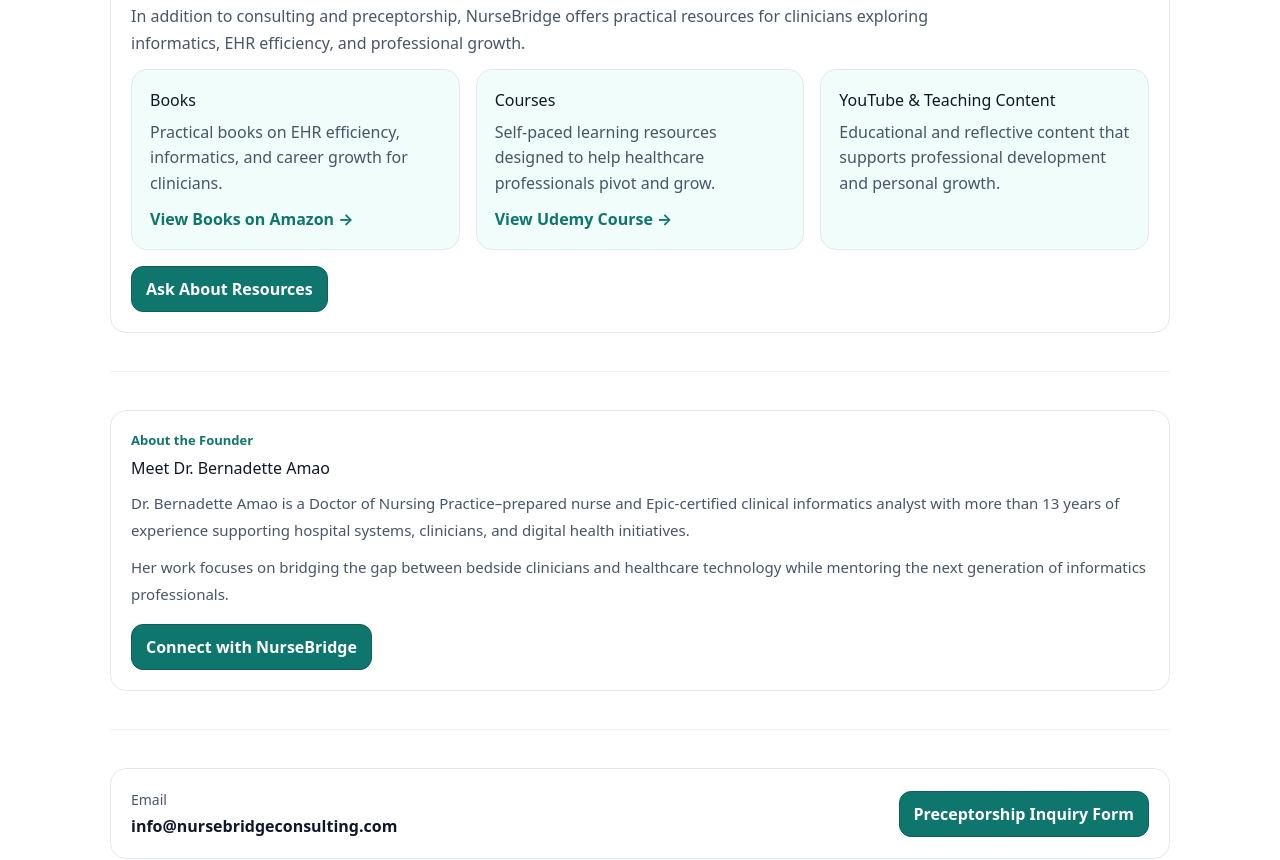
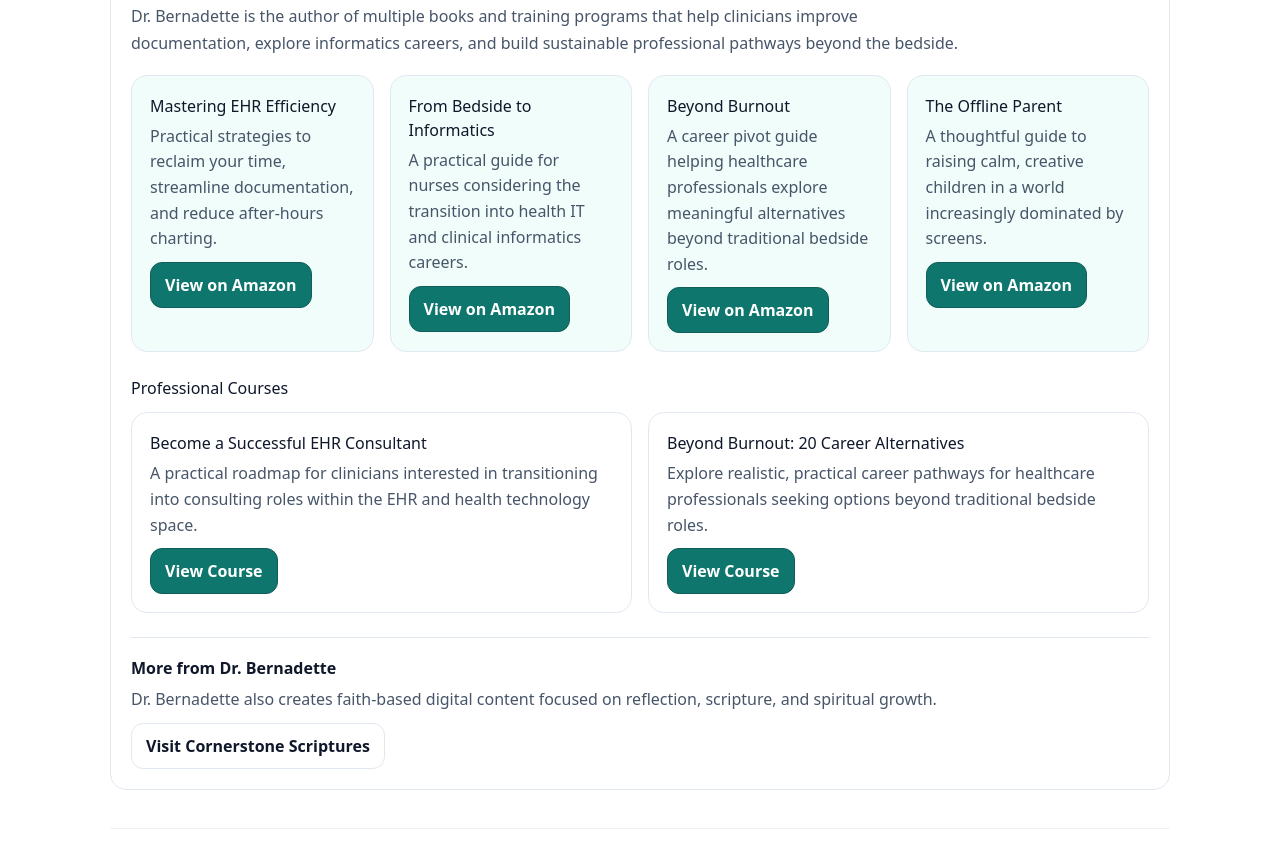
Before and after one commit to bamao33-hub/nursebridge-web, a Next.js app: page / in a window 1280 px wide. Shown: the part 4720-5580 px from the top of the page. Built offline with nearby package versions, Linux system fonts and the light colour scheme.

Commit message:
Update page.tsx

```diff
--- a/app/page.tsx
+++ b/app/page.tsx
@@ -723,7 +723,7 @@ export default function Home() {
 
         <SectionDivider />
 
-        {/* Resources */}
+        {/* Books & Courses */}
 <section>
   <div
     style={{
@@ -734,79 +734,166 @@ export default function Home() {
     }}
   >
     <div style={{ color: TEAL, fontWeight: 800, fontSize: 13, marginBottom: 6 }}>
-              Resources & Learning
+      Books & Courses
     </div>
 
     <h2 style={{ margin: "0 0 10px 0" }}>
-              Explore books, training, and content by Dr. Bernadette
+      Books and training by Dr. Bernadette
     </h2>
 
     <p style={{ color: MUTED, lineHeight: 1.7, marginTop: 0, maxWidth: 850 }}>
-              In addition to consulting and preceptorship, NurseBridge offers practical resources
-              for clinicians exploring informatics, EHR efficiency, and professional growth.
+      Dr. Bernadette is the author of multiple books and training programs that help
+      clinicians improve documentation, explore informatics careers, and build
+      sustainable professional pathways beyond the bedside.
     </p>
+
+    {/* BOOKS */}
+    <div
+      style={{
+        marginTop: 18,
+        display: "grid",
+        gridTemplateColumns: "repeat(auto-fit, minmax(240px, 1fr))",
+        gap: 16,
+      }}
+    >
+      <div style={softCardStyle}>
+        <h3 style={{ margin: "0 0 6px 0" }}>Mastering EHR Efficiency</h3>
+        <p style={{ margin: 0, color: MUTED, lineHeight: 1.6 }}>
+          Practical strategies to reclaim your time, streamline documentation,
+          and reduce after-hours charting.
+        </p>
+        <a
+          href="https://www.amazon.com/dp/B0GQSRTFSD"
+          target="_blank"
+          rel="noreferrer"
+          style={{ ...primaryButtonStyle, marginTop: 10 }}
+        >
+          View on Amazon
+        </a>
+      </div>
+
+      <div style={softCardStyle}>
+        <h3 style={{ margin: "0 0 6px 0" }}>From Bedside to Informatics</h3>
+        <p style={{ margin: 0, color: MUTED, lineHeight: 1.6 }}>
+          A practical guide for nurses considering the transition into health IT
+          and clinical informatics careers.
+        </p>
+        <a
+          href="https://www.amazon.com/dp/B0GQHN3B7G"
+          target="_blank"
+          rel="noreferrer"
+          style={{ ...primaryButtonStyle, marginTop: 10 }}
+        >
+          View on Amazon
+        </a>
+      </div>
+
+      <div style={softCardStyle}>
+        <h3 style={{ margin: "0 0 6px 0" }}>Beyond Burnout</h3>
+        <p style={{ margin: 0, color: MUTED, lineHeight: 1.6 }}>
+          A career pivot guide helping healthcare professionals explore
+          meaningful alternatives beyond traditional bedside roles.
+        </p>
+        <a
+          href="https://www.amazon.com/dp/B0GMC3H74W"
+          target="_blank"
+          rel="noreferrer"
+          style={{ ...primaryButtonStyle, marginTop: 10 }}
+        >
+          View on Amazon
+        </a>
+      </div>
+
+      <div style={softCardStyle}>
+        <h3 style={{ margin: "0 0 6px 0" }}>The Offline Parent</h3>
+        <p style={{ margin: 0, color: MUTED, lineHeight: 1.6 }}>
+          A thoughtful guide to raising calm, creative children in a world
+          increasingly dominated by screens.
+        </p>
+        <a
+          href="https://www.amazon.com/dp/B0F4YK3T25"
+          target="_blank"
+          rel="noreferrer"
+          style={{ ...primaryButtonStyle, marginTop: 10 }}
+        >
+          View on Amazon
+        </a>
+      </div>
+    </div>
+
+    {/* COURSES */}
+    <div style={{ marginTop: 24 }}>
+      <h3 style={{ marginBottom: 12 }}>Professional Courses</h3>
 
       <div
         style={{
           display: "grid",
-                gridTemplateColumns: "repeat(auto-fit, minmax(230px, 1fr))",
+          gridTemplateColumns: "repeat(auto-fit, minmax(260px, 1fr))",
           gap: 16,
-                marginTop: 12,
         }}
       >
-              <div style={softCardStyle}>
-                <h3 style={{ margin: "0 0 8px 0" }}>Books</h3>
+        <div style={cardStyle}>
+          <h4 style={{ margin: "0 0 6px 0" }}>Become a Successful EHR Consultant</h4>
           <p style={{ margin: 0, color: MUTED, lineHeight: 1.6 }}>
-                  Practical books on EHR efficiency, informatics, and career growth for clinicians.
+            A practical roadmap for clinicians interested in transitioning into
+            consulting roles within the EHR and health technology space.
           </p>
+
           <a
-                  href="https://www.amazon.com/author/bernadetteamao"
+            href="https://www.udemy.com/course/become-a-successful-ehr-consultant/"
             target="_blank"
             rel="noreferrer"
-                  style={{
-                    display: "inline-block",
-                    marginTop: 10,
-                    fontWeight: 700,
-                    color: TEAL,
-                    textDecoration: "none",
-                  }}
+            style={{ ...primaryButtonStyle, marginTop: 10 }}
           >
-                  View Books on Amazon →
+            View Course
           </a>
         </div>
 
-              <div style={softCardStyle}>
-                <h3 style={{ margin: "0 0 8px 0" }}>Courses</h3>
+        <div style={cardStyle}>
+          <h4 style={{ margin: "0 0 6px 0" }}>
+            Beyond Burnout: 20 Career Alternatives
+          </h4>
           <p style={{ margin: 0, color: MUTED, lineHeight: 1.6 }}>
-                  Self-paced learning resources designed to help healthcare professionals pivot and grow.
+            Explore realistic, practical career pathways for healthcare
+            professionals seeking options beyond traditional bedside roles.
           </p>
+
           <a
-                  href="https://www.udemy.com/course/become-a-successful-ehr-consultant/?referralCode=FB961F9293A8FCC6FA7E"
+            href="https://www.udemy.com/course/beyond-burnout-20-career-alternatives-for-healthcare-pros/"
             target="_blank"
             rel="noreferrer"
-                  style={{
-                    display: "inline-block",
-                    marginTop: 10,
-                    fontWeight: 700,
-                    color: TEAL,
-                    textDecoration: "none",
-                  }}
+            style={{ ...primaryButtonStyle, marginTop: 10 }}
           >
-                  View Udemy Course →
+            View Course
           </a>
         </div>
-
-              <div style={softCardStyle}>
-                <h3 style={{ margin: "0 0 8px 0" }}>YouTube & Teaching Content</h3>
-                <p style={{ margin: 0, color: MUTED, lineHeight: 1.6 }}>
-                  Educational and reflective content that supports professional development and personal growth.
-                </p>
       </div>
     </div>
 
-            <div style={{ marginTop: 16 }}>
-              <a href="#contact" style={primaryButtonStyle}>
-                Ask About Resources
+    {/* Optional personal content */}
+    <div
+      style={{
+        marginTop: 24,
+        borderTop: `1px solid ${BORDER}`,
+        paddingTop: 18,
+      }}
+    >
+      <div style={{ fontWeight: 700, marginBottom: 6 }}>
+        More from Dr. Bernadette
+      </div>
+
+      <p style={{ color: MUTED, margin: 0, lineHeight: 1.7 }}>
+        Dr. Bernadette also creates faith-based digital content focused on
+        reflection, scripture, and spiritual growth.
+      </p>
+
+      <a
+        href="https://youtube.com/channel/UCwDsZTXsFLFtHQwG4dAwvDQ"
+        target="_blank"
+        rel="noreferrer"
+        style={{ ...secondaryButtonStyle, marginTop: 10 }}
+      >
+        Visit Cornerstone Scriptures
       </a>
     </div>
   </div>
```
Lines whose indentation alone changed are shown as unchanged.
